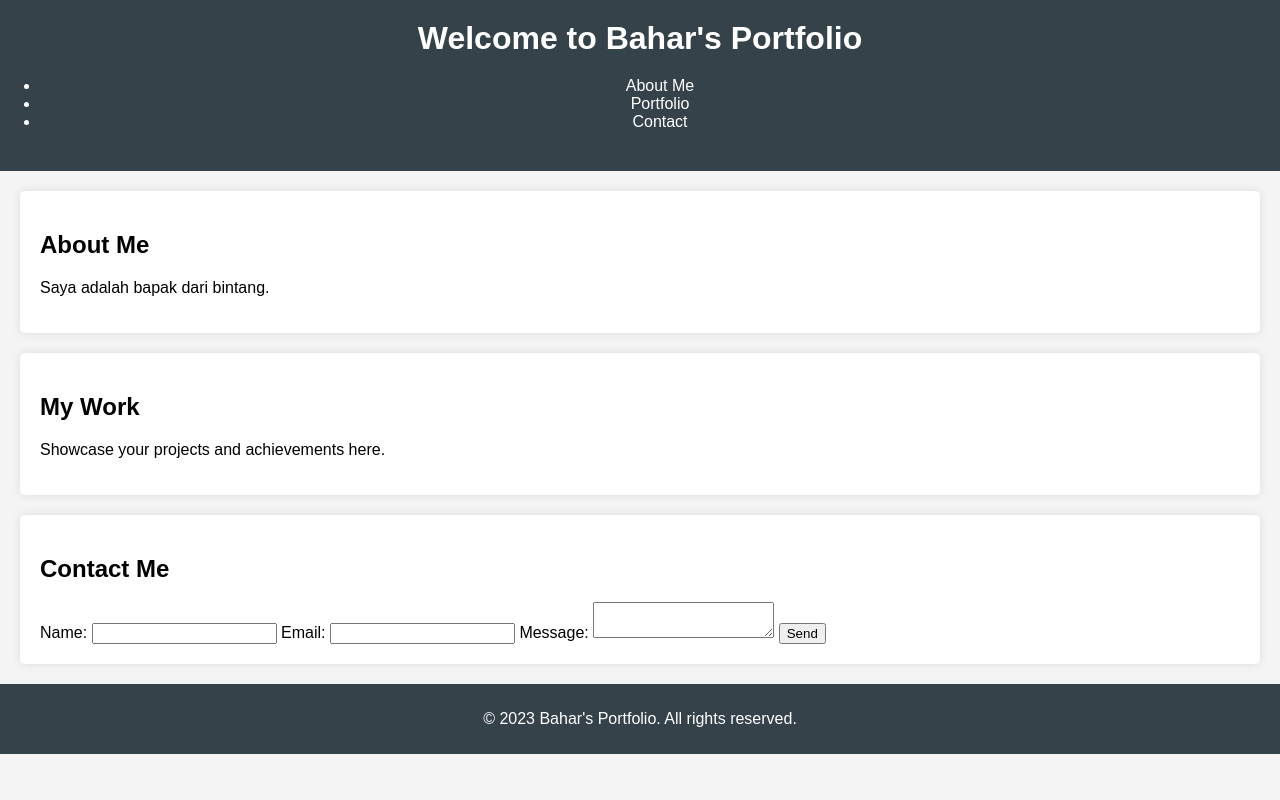
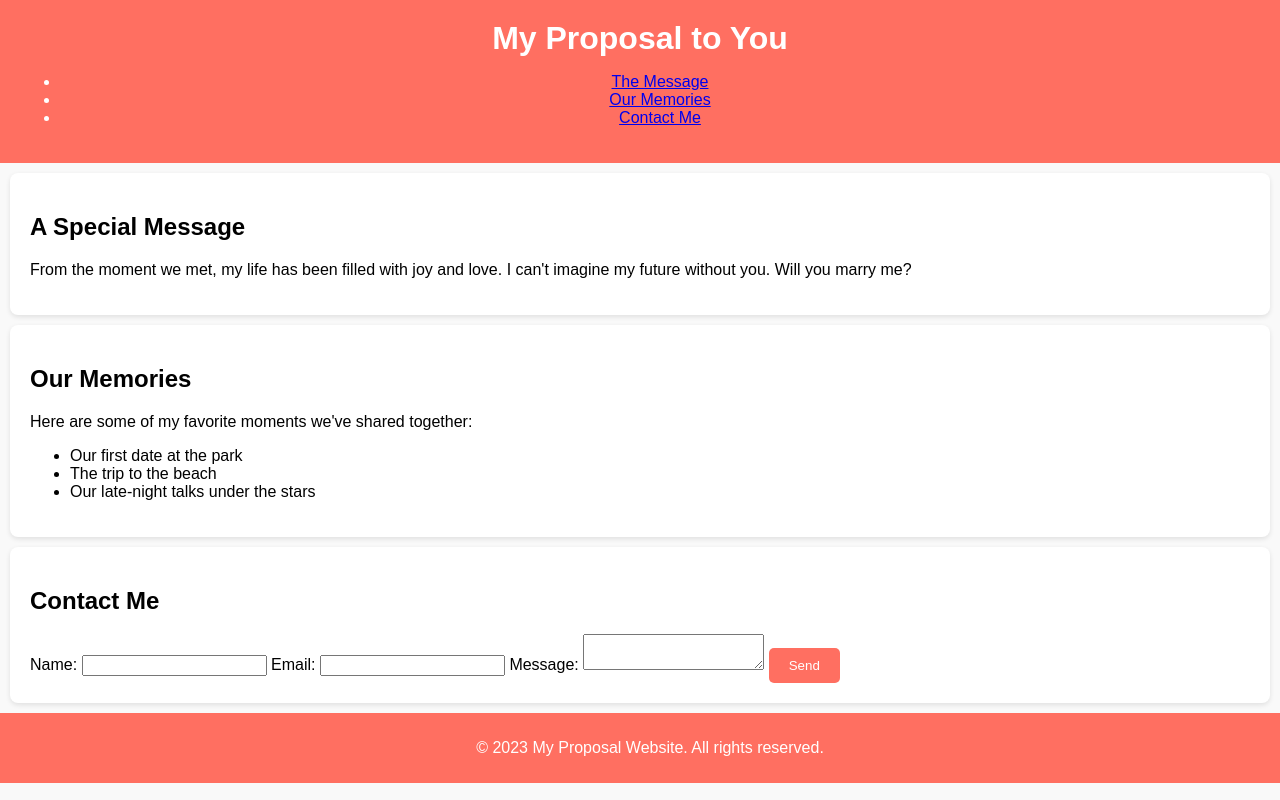
Before and after one commit to ZenT-Html/ZenT-Html.github.io, a plain HTML site: page index.html in a window 1280 px wide. Drawn offline with Linux system fonts and the light colour scheme.

Commit message:
initial commit

```diff
--- a/assets/css/styles.css
+++ b/assets/css/styles.css
@@ -2,13 +2,13 @@ body {
     font-family: Arial, sans-serif;
     margin: 0;
     padding: 0;
-    background-color: #f4f4f4;
+    background-color: #f9f9f9;
 }
 
 header {
-    background: #35424a;
-    color: #ffffff;
-    padding: 20px 0;
+    background-color: #ff6f61;
+    color: white;
+    padding: 20px;
     text-align: center;
 }
 
@@ -16,30 +16,33 @@ h1 {
     margin: 0;
 }
 
-nav {
-    margin: 20px 0;
-}
-
-nav a {
-    color: #ffffff;
-    text-decoration: none;
-    margin: 0 15px;
-}
-
 section {
     padding: 20px;
-    margin: 20px;
-    background: #ffffff;
-    border-radius: 5px;
-    box-shadow: 0 0 10px rgba(0, 0, 0, 0.1);
+    margin: 10px;
+    background-color: white;
+    border-radius: 8px;
+    box-shadow: 0 2px 5px rgba(0, 0, 0, 0.1);
 }
 
 footer {
     text-align: center;
-    padding: 10px 0;
-    background: #35424a;
-    color: #ffffff;
+    padding: 10px;
+    background-color: #ff6f61;
+    color: white;
     position: relative;
     bottom: 0;
     width: 100%;
 }
+
+button {
+    background-color: #ff6f61;
+    color: white;
+    border: none;
+    padding: 10px 20px;
+    border-radius: 5px;
+    cursor: pointer;
+}
+
+button:hover {
+    background-color: #e65c50;
+}
--- a/index.html
+++ b/index.html
@@ -3,29 +3,34 @@
 <head>
     <meta charset="UTF-8">
     <meta name="viewport" content="width=device-width, initial-scale=1.0">
-    <title>Bahar's Portfolio</title> <!-- Ubah judul di sini -->
+    <title>Will You Marry Me?</title>
     <link rel="stylesheet" href="assets/css/styles.css">
 </head>
 <body>
     <header>
-        <h1>Welcome to Bahar's Portfolio</h1> <!-- Ubah teks header di sini -->
+        <h1>My Proposal to You</h1>
         <nav>
             <ul>
-                <li><a href="#about">About Me</a></li>
-                <li><a href="#portfolio">Portfolio</a></li>
-                <li><a href="#contact">Contact</a></li>
+                <li><a href="#message">The Message</a></li>
+                <li><a href="#memories">Our Memories</a></li>
+                <li><a href="#contact">Contact Me</a></li>
             </ul>
         </nav>
     </header>
 
-    <section id="about">
-        <h2>About Me</h2>
-        <p>Saya adalah bapak dari bintang.</p>
+    <section id="message">
+        <h2>A Special Message</h2>
+        <p>From the moment we met, my life has been filled with joy and love. I can't imagine my future without you. Will you marry me?</p>
     </section>
 
-    <section id="portfolio">
-        <h2>My Work</h2>
-        <p>Showcase your projects and achievements here.</p>
+    <section id="memories">
+        <h2>Our Memories</h2>
+        <p>Here are some of my favorite moments we've shared together:</p>
+        <ul>
+            <li>Our first date at the park</li>
+            <li>The trip to the beach</li>
+            <li>Our late-night talks under the stars</li>
+        </ul>
     </section>
 
     <section id="contact">
@@ -42,7 +47,7 @@
     </section>
 
     <footer>
-        <p>&copy; 2023 Bahar's Portfolio. All rights reserved.</p> <!-- Ubah teks footer di sini -->
+        <p>&copy; 2023 My Proposal Website. All rights reserved.</p>
     </footer>
 
     <script src="assets/js/scripts.js"></script>
```
Also changed, not shown: 2 other files.
